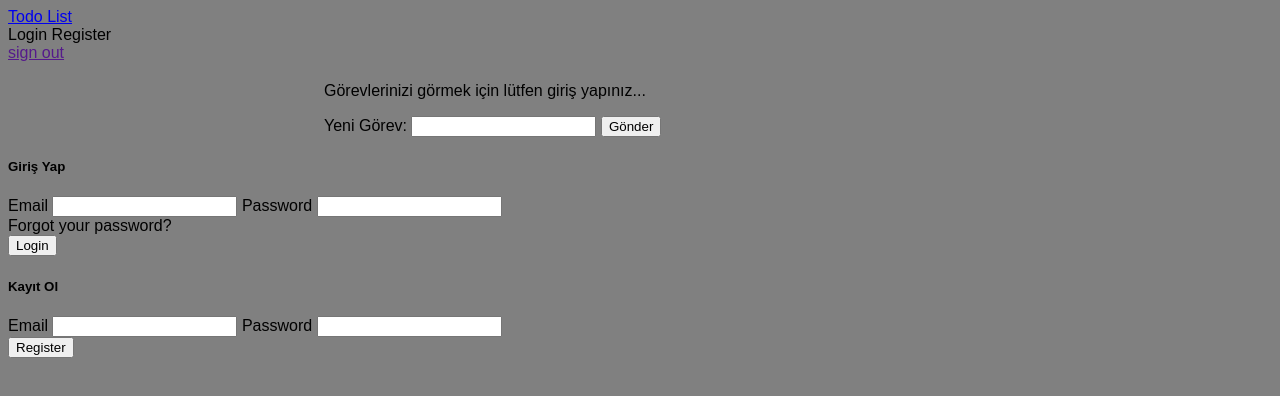
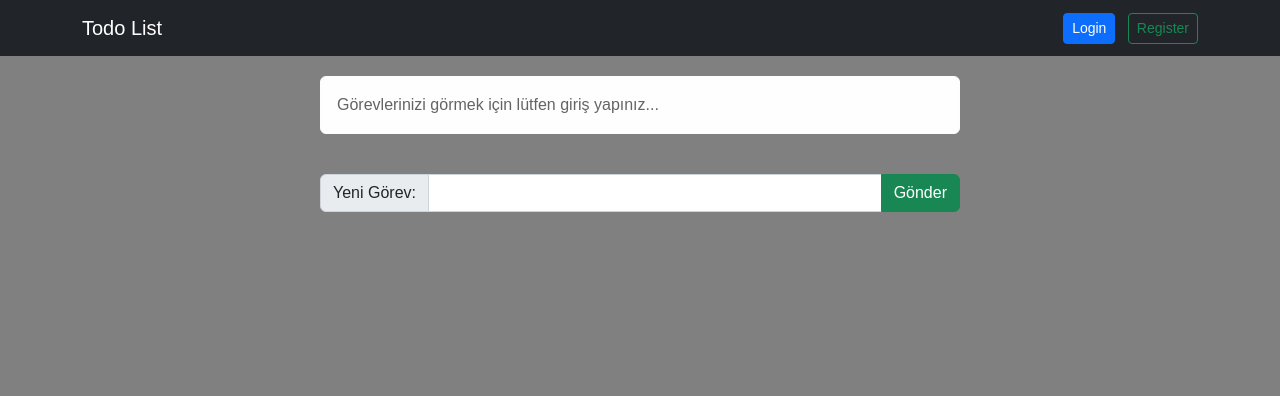
Before and after one commit to sezerbozbiyik/todo_app, a website built with webpack: page dist/index.html in a window 1280 px wide. Built offline with nearby package versions, Linux system fonts and the light colour scheme; some packages are replaced by stand-ins of ours; no server answers.

Commit message:
first commit

```diff
--- a/dist/index.html
+++ b/dist/index.html
@@ -7,7 +7,7 @@
   <title>TODO APP</title>
   <link rel="stylesheet" href="style.css" />
   <!-- bootstrap icons -->
-  <!-- <link rel="stylesheet" href="https://cdn.jsdelivr.net/npm/bootstrap-icons@1.8.3/font/bootstrap-icons.css" /> -->
+  <link rel="stylesheet" href="https://cdn.jsdelivr.net/npm/bootstrap-icons@1.8.3/font/bootstrap-icons.css" />
 </head>
 
 <body>
@@ -106,7 +106,7 @@
   </div>
 
   <!-- bootstrap js cdn -->
-  <!-- <script src="https://cdn.jsdelivr.net/npm/bootstrap@5.2.0-beta1/dist/js/bootstrap.bundle.min.js"></script> -->
+  <script src="https://cdn.jsdelivr.net/npm/bootstrap@5.2.0-beta1/dist/js/bootstrap.bundle.min.js"></script>
   <script src="bundle.js"></script>
 </body>
 
--- a/dist/style.css
+++ b/dist/style.css
@@ -1,4 +1,4 @@
-/* @import url("https://cdn.jsdelivr.net/npm/bootstrap@5.2.0-beta1/dist/css/bootstrap.min.css"); */
+@import url("https://cdn.jsdelivr.net/npm/bootstrap@5.2.0-beta1/dist/css/bootstrap.min.css");
 body{
   background-color: grey;
   font-family: Arial, Helvetica, sans-serif;
```
